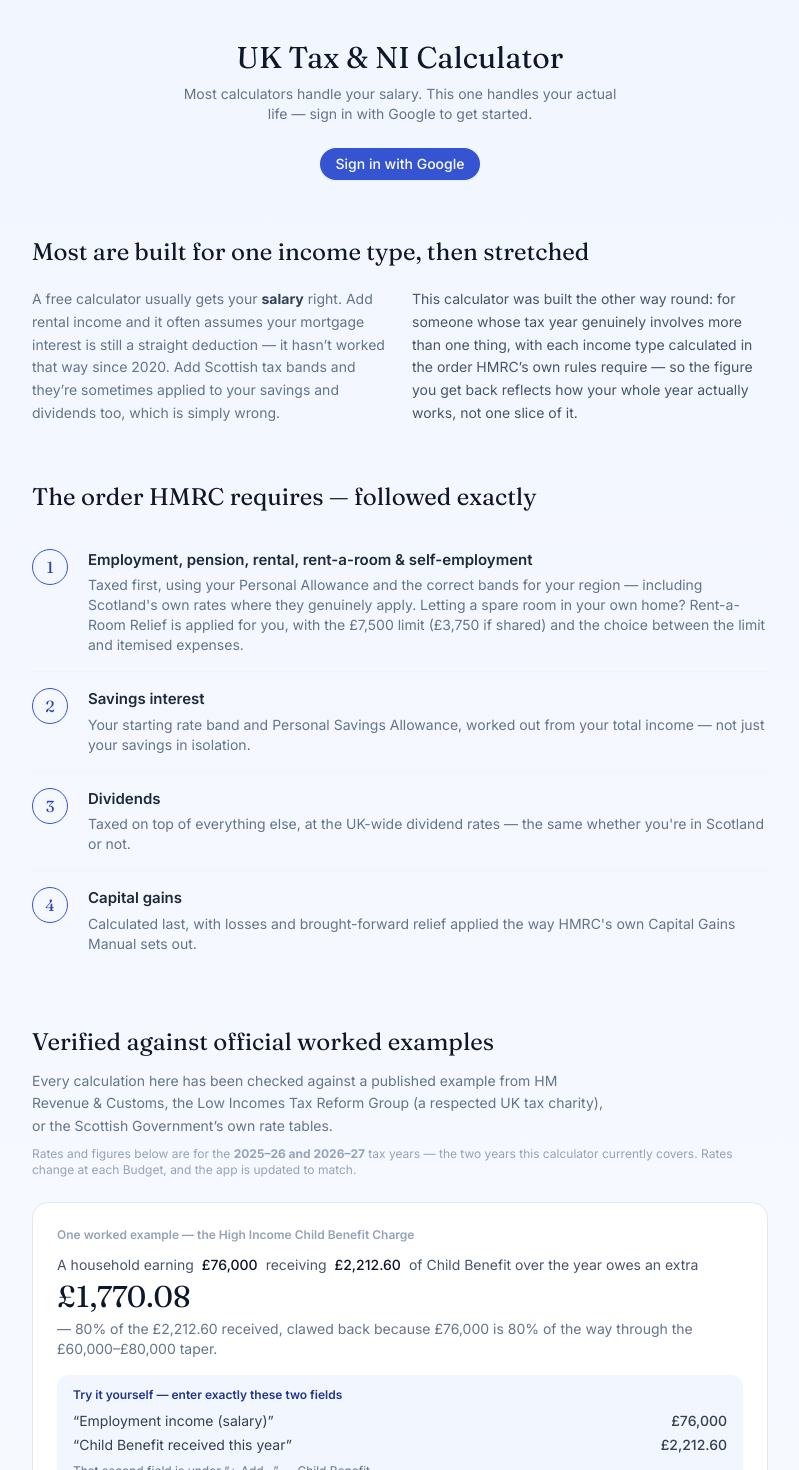
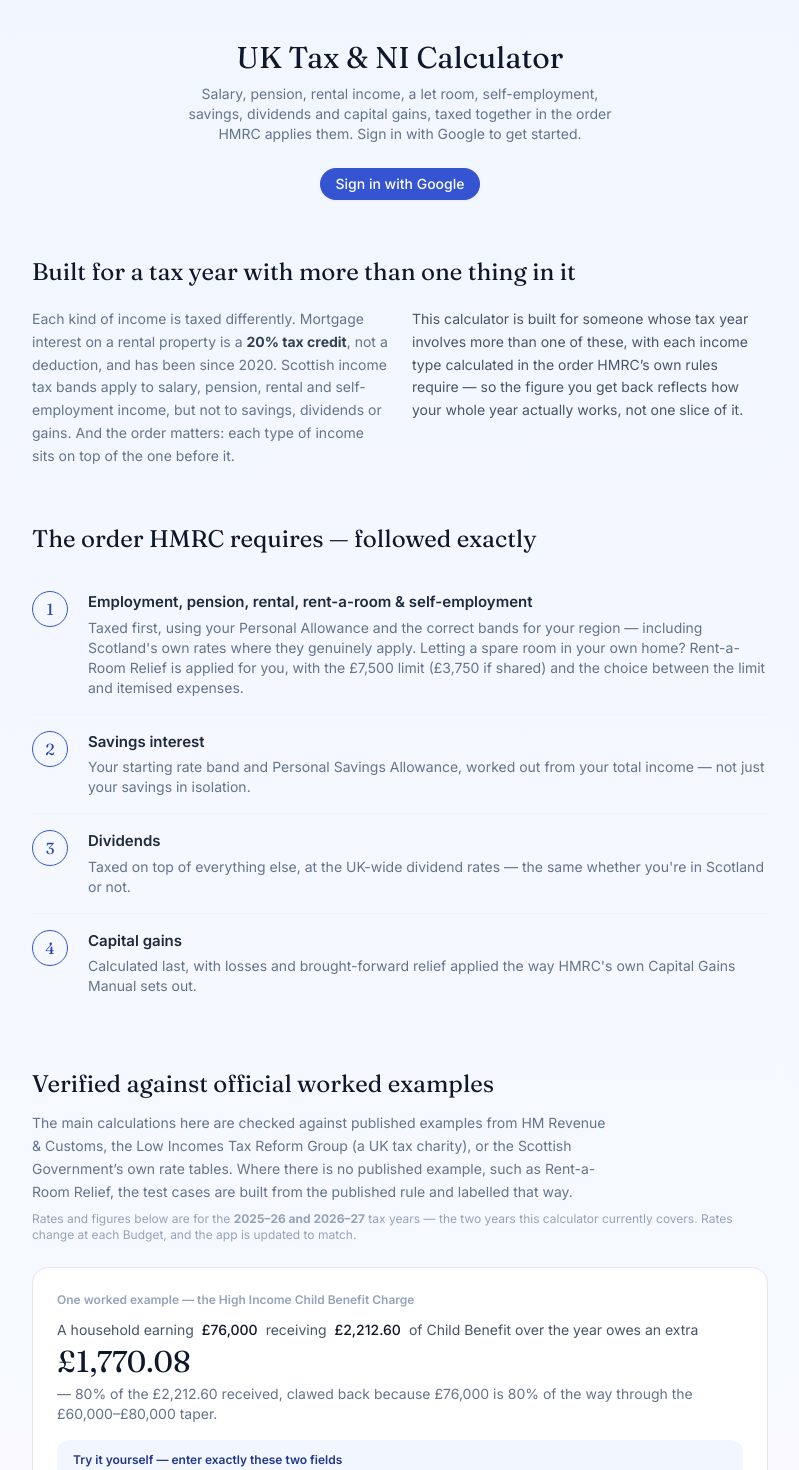
Before and after one commit to uk030621/UK-Tax-NI-Calculator, a Next.js app: page / in a window 1280 px wide. Shown: the top 1470 px of the page, without its empty margins (240-1039 px from the left). Built offline with nearby package versions, Linux system fonts and the light colour scheme; no server answers.

Commit message:
Changed wording in welcome page.

```diff
--- a/app/page.tsx
+++ b/app/page.tsx
@@ -67,8 +67,9 @@
             UK Tax &amp; NI Calculator
           </h1>
           <p className="mt-2 text-sm text-slate-500">
-            Most calculators handle your salary. This one handles your
-            actual life — sign in with Google to get started.
+            Salary, pension, rental income, a let room, self-employment,
+            savings, dividends and capital gains, taxed together in the
+            order HMRC applies them. Sign in with Google to get started.
           </p>
 
           {!signedIn && (
--- a/components/LandingContent.tsx
+++ b/components/LandingContent.tsx
@@ -30,8 +30,7 @@
 const CHECKED_ITEMS = [
   <>
     <strong>Mortgage interest relief</strong> calculated as the 20% credit
-    it became in 2020 — not the old-style deduction most tools still
-    assume.
+    it became in 2020.
   </>,
   <>
     <strong>Scotland&rsquo;s income tax bands</strong>, applied only where
@@ -79,23 +78,24 @@
   return (
     <div className="mx-auto w-full max-w-3xl px-4 pb-16">
       {/* Worked example */}
-      {/* Why free calculators fall short */}
+      {/* Why a multi-income tax year is harder */}
       <section className="mt-14">
         <h2 className="font-serif text-2xl text-slate-900">
-          Most are built for one income type, then stretched
+          Built for a tax year with more than one thing in it
         </h2>
         <div className="mt-5 grid gap-6 sm:grid-cols-2">
           <p className="text-sm leading-relaxed text-slate-500">
-            A free calculator usually gets your <strong className="text-slate-700">salary</strong> right.
-            Add rental income and it often assumes your mortgage interest
-            is still a straight deduction — it hasn&rsquo;t worked that way
-            since 2020. Add Scottish tax bands and they&rsquo;re sometimes
-            applied to your savings and dividends too, which is simply
-            wrong.
+            Each kind of income is taxed differently. Mortgage interest on
+            a rental property is a{" "}
+            <strong className="text-slate-700">20% tax credit</strong>, not
+            a deduction, and has been since 2020. Scottish income tax bands
+            apply to salary, pension, rental and self-employment income,
+            but not to savings, dividends or gains. And the order matters:
+            each type of income sits on top of the one before it.
           </p>
           <p className="text-sm leading-relaxed text-slate-600">
-            This calculator was built the other way round: for someone
-            whose tax year genuinely involves more than one thing, with
+            This calculator is built for someone whose tax year involves
+            more than one of these, with
             each income type calculated in the order HMRC&rsquo;s own rules
             require — so the figure you get back reflects how your whole
             year actually works, not one slice of it.
@@ -131,10 +131,12 @@
           Verified against official worked examples
         </h2>
         <p className="mt-3 max-w-xl text-sm leading-relaxed text-slate-500">
-          Every calculation here has been checked against a published
-          example from HM Revenue &amp; Customs, the Low Incomes Tax Reform
-          Group (a respected UK tax charity), or the Scottish
-          Government&rsquo;s own rate tables.
+          The main calculations here are checked against published
+          examples from HM Revenue &amp; Customs, the Low Incomes Tax Reform
+          Group (a UK tax charity), or the Scottish Government&rsquo;s own
+          rate tables. Where there is no published example, such as
+          Rent-a-Room Relief, the test cases are built from the published
+          rule and labelled that way.
         </p>
         <p className="mt-2 text-xs text-slate-400">
           Rates and figures below are for the <strong>2025&ndash;26 and
```
Also changed, not shown: public/welcome.html (+7 -7 lines).
